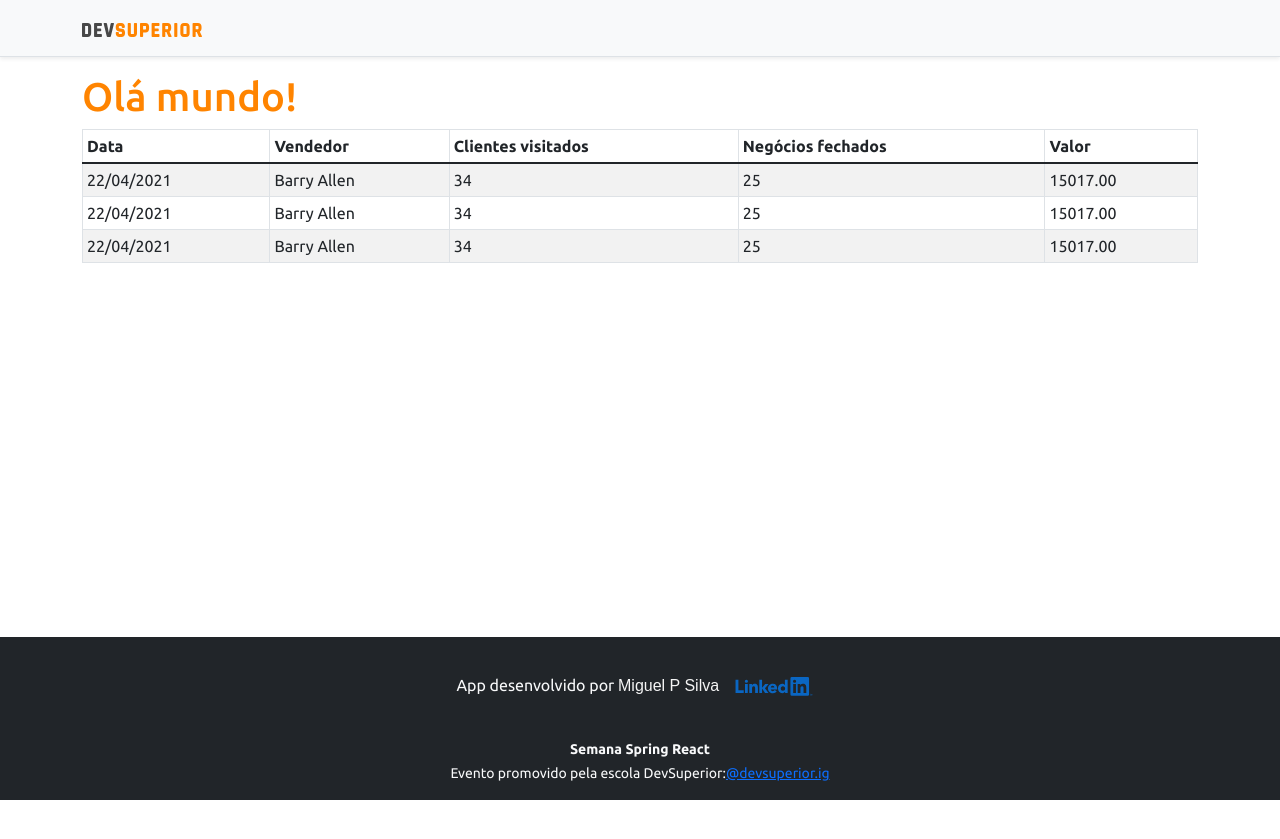
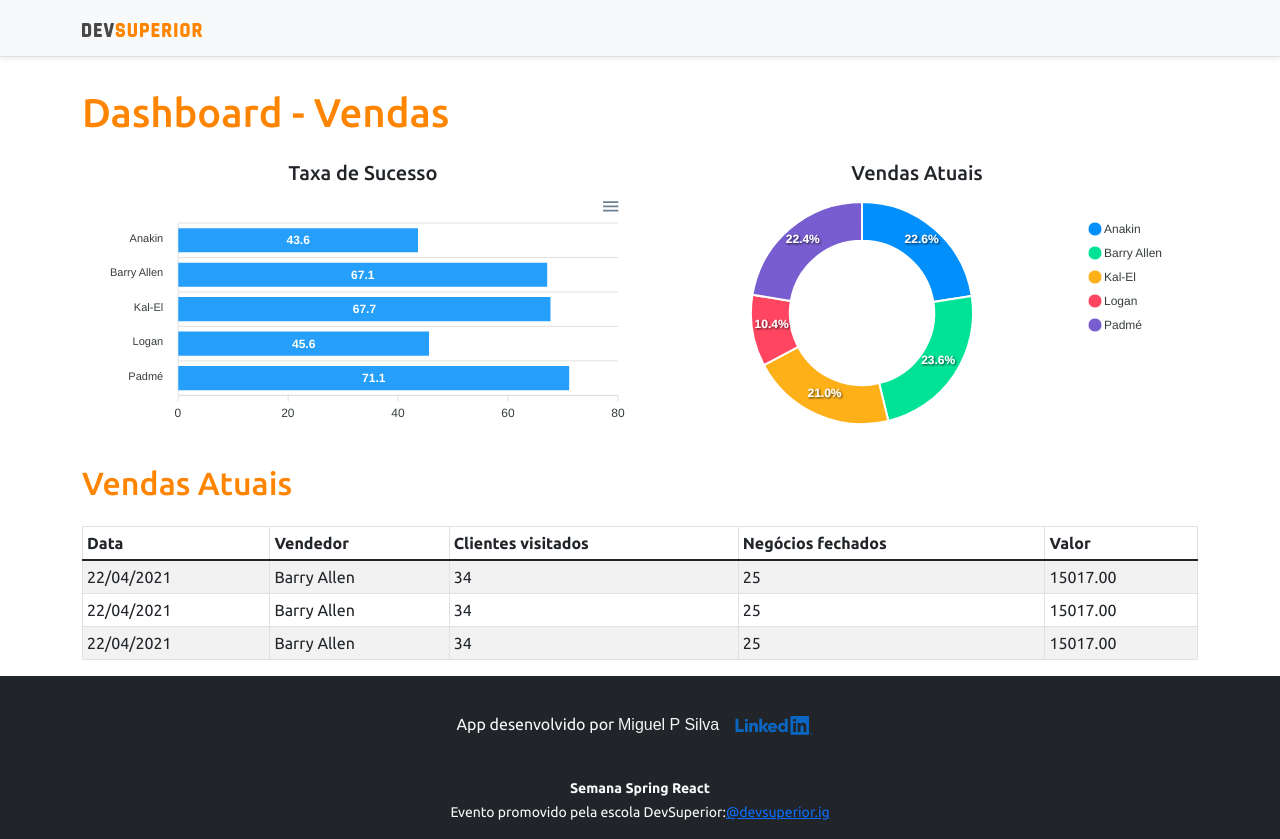
Before and after one commit to MiguelProgrammer/projeto-sds3, a React (Create React App) app in the folder frontend/: page / in a window 1280 px wide. Before the commit the page ends 800 px from the top, so only its background shows below. Built offline with nearby package versions, Linux system fonts and the light colour scheme.

Commit message:
Gráficos com dados estáticos/mock

```diff
--- a/frontend/package.json
+++ b/frontend/package.json
@@ -13,9 +13,11 @@
     "@types/node": "^12.0.0",
     "@types/react": "^17.0.0",
     "@types/react-dom": "^17.0.0",
+    "apexcharts": "^3.28.1",
     "bootstrap": "^5.1.0",
     "jquery": "1.9.1",
     "react": "^17.0.2",
+    "react-apexcharts": "^1.3.9",
     "react-dom": "^17.0.2",
     "react-scripts": "^4.0.3",
     "typescript": "^4.4.2",
--- a/frontend/src/App.tsx
+++ b/frontend/src/App.tsx
@@ -7,13 +7,35 @@
 import Footer from "components/Footer";
 import NavBar from "components/NavBar";
 import DataTable from "components/DataTable";
+import BarChart from "components/BarChart";
+import DonutChart from "components/DonutChart";
 
 function App() {
   return (
     <>
       <NavBar />
       <div className='container'>
-        <h1 className='text-primary'>Olá mundo!</h1>
+        <h1 className='text-primary py-3'>Dashboard - Vendas</h1>
+
+        <div className="row px-3">
+          <div className="col-sm-6">
+            <h5 className="text-center text-secundary">
+              Taxa de Sucesso
+            </h5>
+            <BarChart />
+          </div>
+          <div className="col-sm-6">
+            <h5 className="text-center text-secundary">
+              Vendas Atuais
+            </h5>
+            <DonutChart />
+          </div>
+        </div>
+
+        <div className="py-3">
+          <h2 className="text-primary">Vendas Atuais</h2>
+        </div>
+
         <DataTable />
       </div>
       <Footer />
--- /dev/null
+++ b/frontend/src/components/BarChart/index.tsx
@@ -0,0 +1,40 @@
+
+import Chart from 'react-apexcharts';
+
+function BarChart() {
+
+    const options = {
+        plotOptions: {
+            bar: {
+                horizontal: true,
+            }
+        },
+    };
+
+    const mockData = {
+        labels: {
+            categories: ['Anakin', 'Barry Allen', 'Kal-El', 'Logan', 'Padmé']
+        },
+        series: [
+            {
+                name: "% Sucesso",
+                data: [43.6, 67.1, 67.7, 45.6, 71.1]
+            }
+        ]
+    };
+
+    return (
+        <Chart
+            options={{ ...options, xaxis: mockData.labels}}
+            series={mockData.series}
+            type="bar"
+            height="240"
+        />
+    );
+
+    /*
+    MOCK - Usado para testes, carregando dados estásticos
+    */
+}
+
+export default BarChart;
--- /dev/null
+++ b/frontend/src/components/DonutChart/index.tsx
@@ -0,0 +1,31 @@
+
+import Chart from 'react-apexcharts';
+
+function DonutChart() {
+
+    const mockData = {
+        series: [477138, 499928, 444867, 220426, 473088],
+        labels: ['Anakin', 'Barry Allen', 'Kal-El', 'Logan', 'Padmé']
+    }
+
+    const options = {
+        legend: {
+            show: true
+        }
+    }
+
+    return (
+        <Chart
+            options={{ ...options, labels: mockData.labels}}
+            series={mockData.series}
+            type="donut"
+            height="240"
+        />
+    );
+
+    /*
+    MOCK - Usado para testes, carregando dados estásticos
+    */
+}
+
+export default DonutChart;
```
Also changed, not shown: 1 other file (tests, documents, lock files or other folders).
